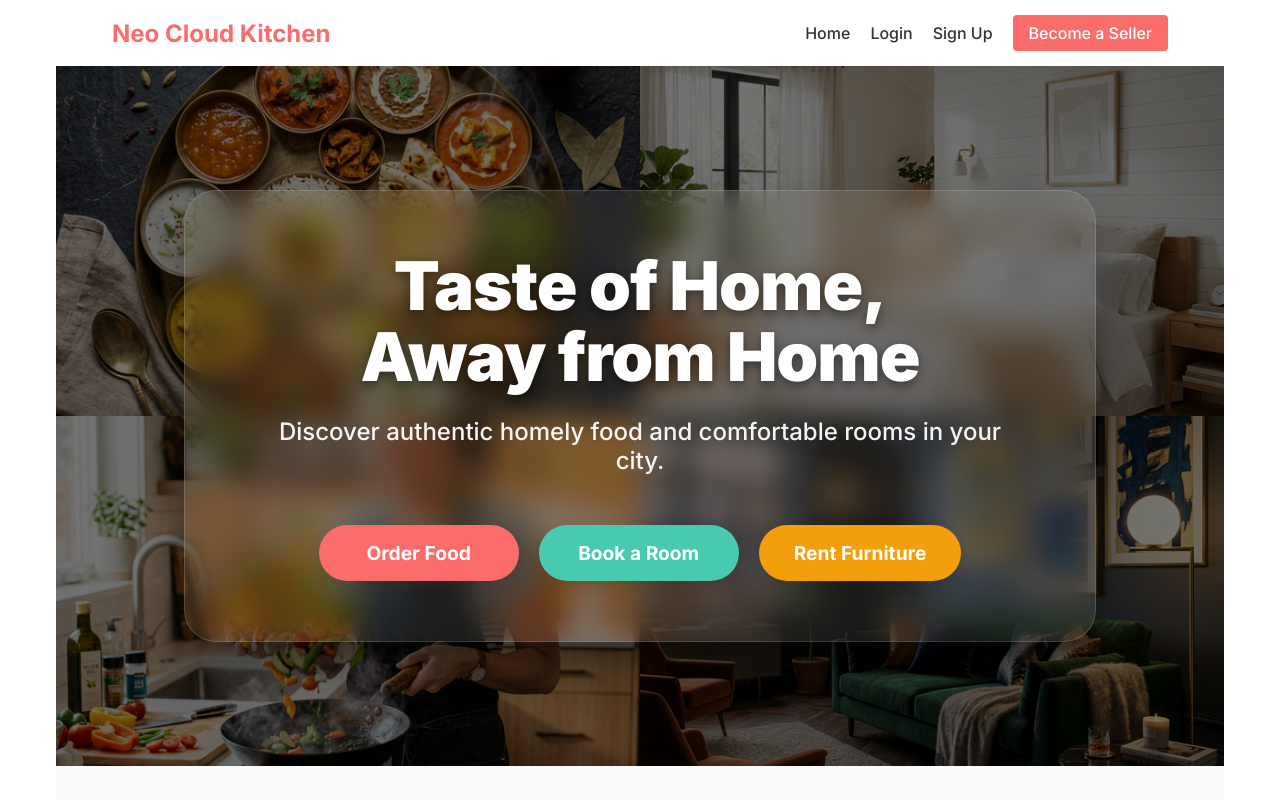
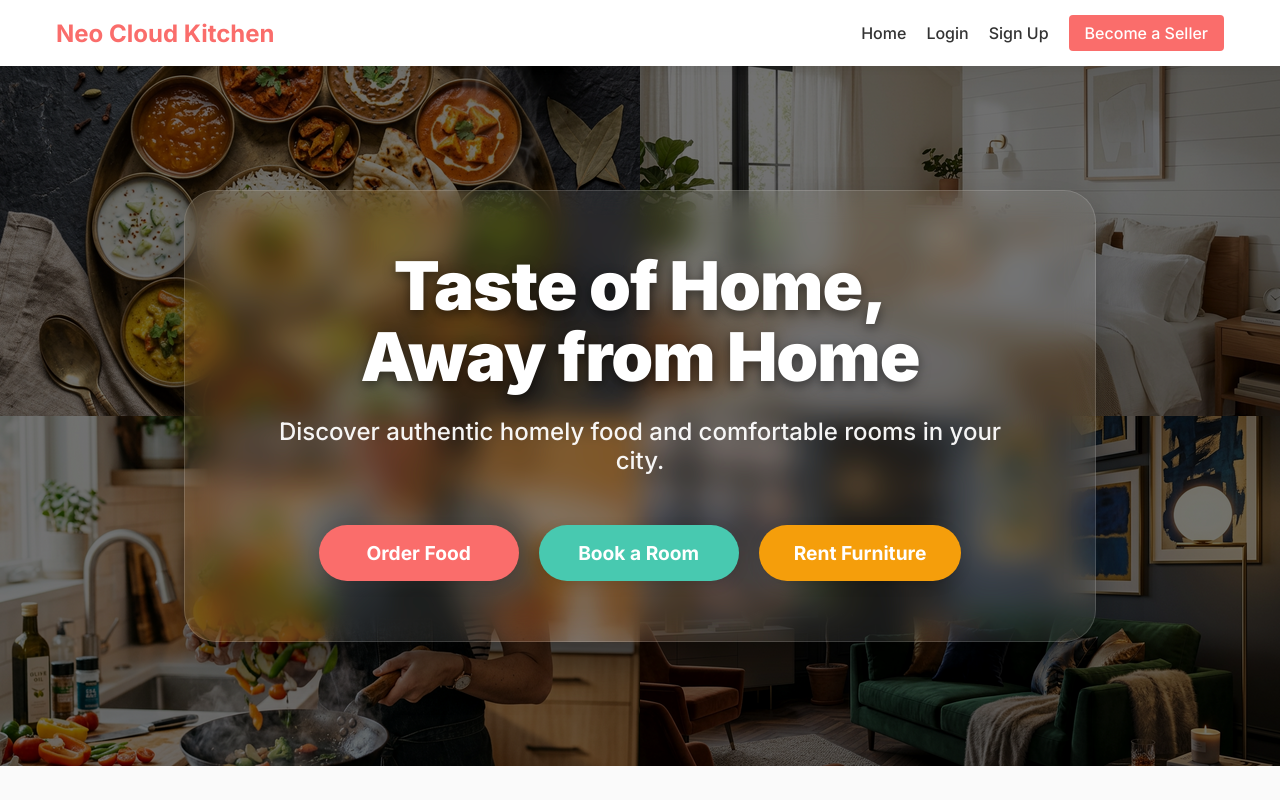
Before and after one commit to AtharvBorle/cloudkitchen, a Next.js app in the folder frontend/: page / in a window 1280 px wide. Shown: the top 800 px of the page. Built offline with nearby package versions, Linux system fonts and the light colour scheme; no server answers.

Commit message:
seller sidebar padding

```diff
--- a/frontend/src/app/layout.tsx
+++ b/frontend/src/app/layout.tsx
@@ -21,7 +21,7 @@ export default function RootLayout({
       <body className={inter.className}>
         <Providers>
           <CartProvider>
-            <main className="container">{children}</main>
+            <main>{children}</main>
           </CartProvider>
         </Providers>
       </body>
```
